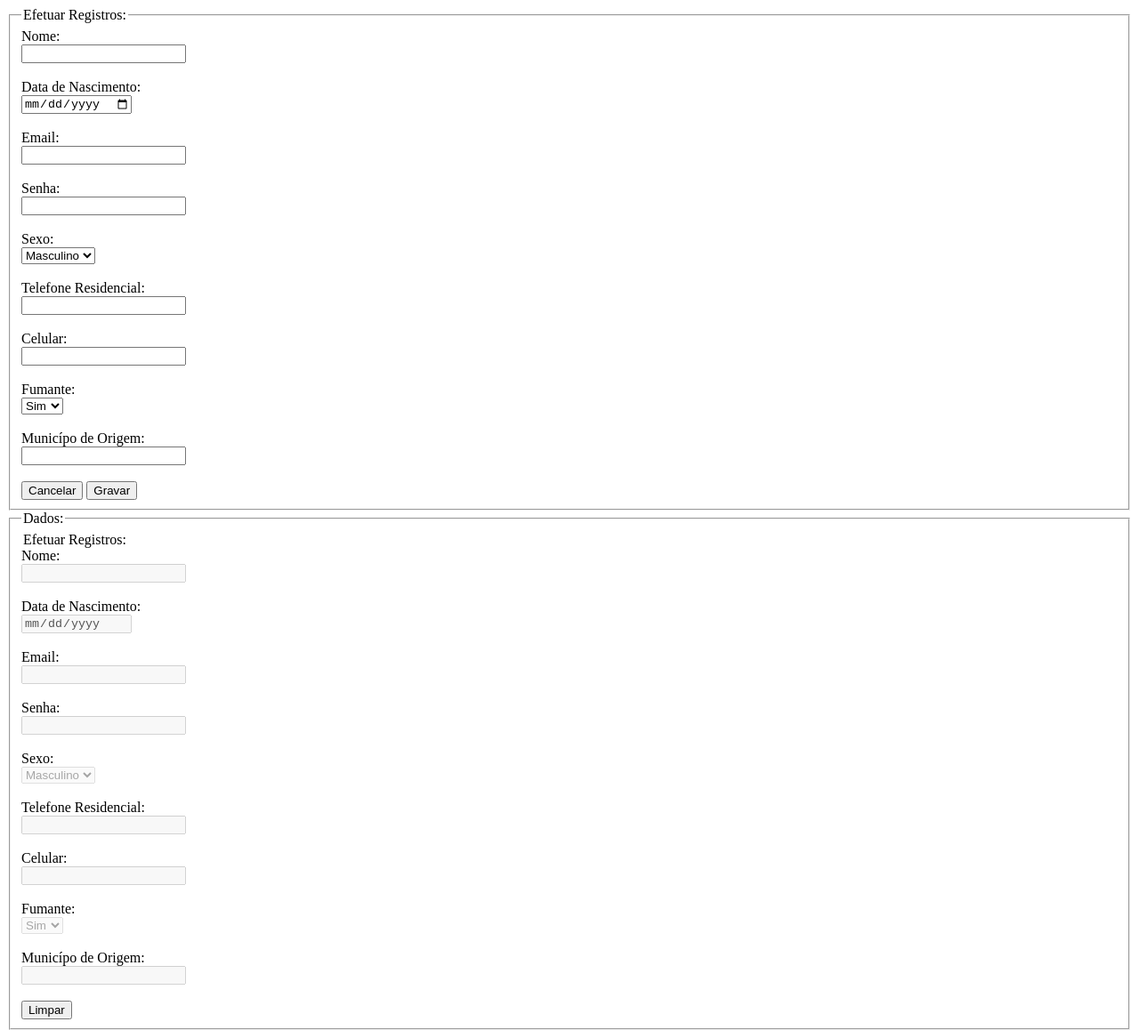
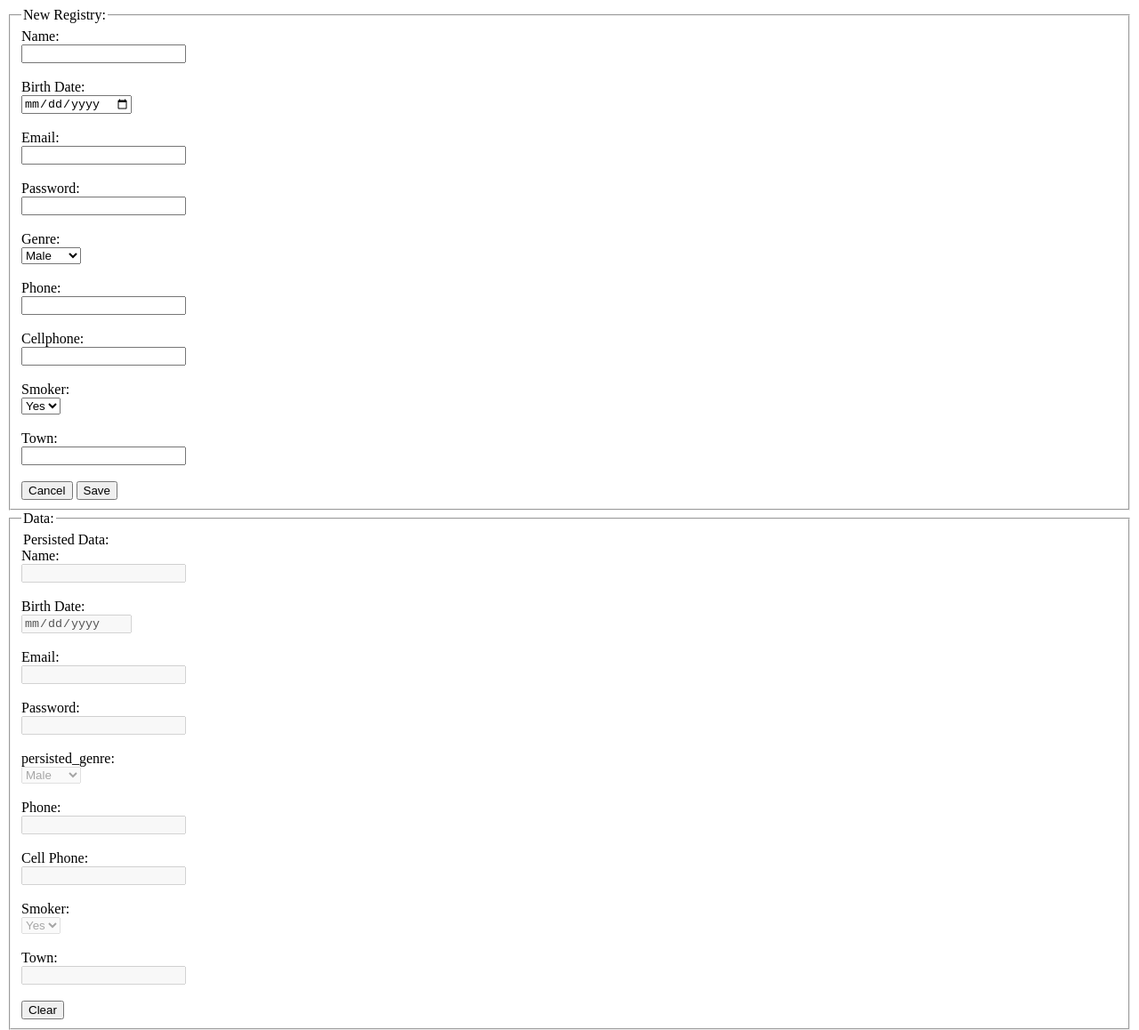
Before and after one commit to matheus511377/topicos-especiais, a plain HTML site: page index.html in a window 1280 px wide. Shown: the whole page at 89% size. Drawn offline with Linux system fonts and the light colour scheme.

Commit message:
chore: form logic

```diff
--- a/index.html
+++ b/index.html
@@ -4,82 +4,78 @@
         <meta charset="UTF-8">
         <meta http-equiv="X-UA-Compatible" content="IE=edge">
         <meta name="viewport" content="width=device-width, initial-scale=1.0">
-        <title>Document</title>
+        <script src="test.js"></script>
+        <title>Form</title>
     </head>
     <body>
         <div class="container" class="line">
             <div class="row">
                 <div class="col-6">
                     <fieldset>
-                        <legend>Efetuar Registros:</legend>
-                        <form>
-                            <label for="nome">Nome:</label><br>
-                            <input type="text" id="nome" name="nome" required>
+                        <legend>New Registry:</legend>
+                        <form id="myForm">
+                            <label for="name">Name:</label><br>
+                            <input type="text" id="name" name="name" required>
                             <br><br>
-                            <label for="data_nascimento">Data de Nascimento:</label><br>
-                            <input type="date" id="data_nascimento"
-                                name="data_nascimento"> <br/><br/>
+                            <label for="birth_date">Birth Date:</label><br>
+                            <input type="date" id="birth_date"
+                                name="birth_date"> <br/><br/>
 
                                     <label for="email">Email:</label><br>
                                     <input type="email" id="email" name="email"
                                         required>
                                     <br/><br/>
 
-                                            <label for="senha">Senha:</label><br>
-                                            <input type="password" id="senha"
-                                                name="senha"> <br/><br/>
-
-                                                    <label for="sexo">Sexo:</label><br>
-                                                    <select name="sexo"
-                                                        id="sexo" required>
+                                            <label for="password">Password:</label><br>
+                                            <input type="password" id="password"
+                                                name="password"> <br/><br/>
+                                                    <label for="genre">Genre:</label><br>
+                                                    <select name="genre"
+                                                        id="genre" required>
                                                         <option
-                                                            value="masculino">Masculino</option>
+                                                            value="male">Male</option>
                                                         <option
-                                                            value="feminino">Feminino</option>
+                                                            value="female">Female</option>
                                                     </select><br><br>
 
                                                     <label
-                                                        for="telefone_residencial">Telefone
-                                                        Residencial:</label><br>
+                                                        for="phone">Phone:</label><br>
                                                     <input type="number"
-                                                        id="telefone_residencial"
-                                                        name="telefone_residencial"
+                                                        id="phone"
+                                                        name="phone"
                                                         required>
                                                     <br/><br/>
 
                                                             <label
-                                                                for="celular">Celular:</label><br>
+                                                                for="cellphone">Cellphone:</label><br>
                                                             <input type="number"
-                                                                id="celular"
-                                                                name="celular"
+                                                                id="cellphone"
+                                                                name="cellphone"
                                                                 required>
                                                             <br/><br/>
 
                                                                     <label
-                                                                        for="fumante">Fumante:</label><br>
+                                                                        for="smoker">Smoker:</label><br>
                                                                     <select
-                                                                        name="fumante"
-                                                                        id="fumante"
+                                                                        name="smoker"
+                                                                        id="smoker"
                                                                         required>
                                                                         <option
-                                                                            value="sim">Sim</option>
+                                                                            value="yes">Yes</option>
                                                                         <option
-                                                                            value="não">Não</option>
+                                                                            value="no">No</option>
                                                                     </select><br><br>
                                                                     <label
-                                                                        for="municipio_origem">Municípo
-                                                                        de
-                                                                        Origem:</label><br>
+                                                                        for="town">Town:</label><br>
                                                                     <input
                                                                         type="text"
-                                                                        id="municipio_origem"
-                                                                        name="municipio_origem"
+                                                                        id="town"
+                                                                        name="town"
                                                                         required>
                                                                     <br/><br/>
                                                                             <div>
-                                                                                <button>Cancelar</button>
-                                                                                <button
-                                                                                    type="submit">Gravar</button>
+                                                                                <button onclick="cleanFormValues()">Cancel</button>
+                                                                                <button type="submit">Save</button>
                                                                             </div>
                                                                         </form>
                                                                     </fieldset>
@@ -87,95 +83,89 @@
                                                                 <div
                                                                     class="col-6">
                                                                     <fieldset>
-                                                                        <legend>Dados:
+                                                                        <legend>Data:
                                                                         </legend>
-                                                                        <legend>Efetuar
-                                                                            Registros:</legend>
+                                                                        <legend>Persisted Data:</legend>
                                                                         <label
-                                                                            for="nome">Nome:</label><br>
+                                                                            for="persisted_name">Name:</label><br>
                                                                         <input
                                                                             type="text"
-                                                                            id="nome"
-                                                                            name="nome"
+                                                                            id="persisted_name"
+                                                                            name="persisted_name"
                                                                             disabled>
                                                                         <br><br>
                                                                         <label
-                                                                            for="data_nascimento">Data
-                                                                            de
-                                                                            Nascimento:</label><br>
+                                                                            for="persisted_birth_date">Birth Date:</label><br>
                                                                         <input
                                                                             type="date"
-                                                                            id="data_nascimento"
-                                                                            name="data_nascimento"
+                                                                            id="persisted_birth_date"
+                                                                            name="persisted_birth_date"
                                                                             disabled>
                                                                         <br/><br/>
                                                                                 <label
-                                                                                    for="email">Email:</label><br>
+                                                                                    for="persisted_email">Email:</label><br>
                                                                                 <input
-                                                                                    type="email"
-                                                                                    id="email"
-                                                                                    name="email"
+                                                                                    type="persisted_email"
+                                                                                    id="persisted_email"
+                                                                                    name="persisted_email"
                                                                                     disabled>
                                                                                 <br/><br/>
                                                                                         <label
-                                                                                            for="senha">Senha:</label><br>
+                                                                                            for="persisted_password">Password:</label><br>
                                                                                         <input
                                                                                             type="password"
-                                                                                            id="senha"
-                                                                                            name="senha"
+                                                                                            id="persisted_password"
+                                                                                            name="persisted_password"
                                                                                             disabled>
                                                                                         <br/><br/>
                                                                                                 <label
-                                                                                                    for="sexo">Sexo:</label><br>
+                                                                                                    for="persisted_genre">persisted_genre:</label><br>
                                                                                                 <select
-                                                                                                    name="sexo"
-                                                                                                    id="sexo"
+                                                                                                    name="persisted_genre"
+                                                                                                    id="persisted_genre"
                                                                                                     disabled>
                                                                                                     <option
-                                                                                                        value="masculino">Masculino</option>
+                                                                                                        value="male">Male</option>
                                                                                                     <option
-                                                                                                        value="feminino">Feminino</option>
+                                                                                                        value="female">Female</option>
                                                                                                 </select><br><br>
                                                                                                 <label
-                                                                                                    for="telefone_residencial">Telefone
-                                                                                                    Residencial:</label><br>
+                                                                                                    for="persisted_phone">Phone:</label><br>
                                                                                                 <input
                                                                                                     type="number"
-                                                                                                    id="telefone_residencial"
-                                                                                                    name="telefone_residencial"
+                                                                                                    id="persisted_phone"
+                                                                                                    name="persisted_phone"
                                                                                                     disabled>
                                                                                                 <br/><br/>
                                                                                                         <label
-                                                                                                            for="celular">Celular:</label><br>
+                                                                                                            for="persisted_cellphone">Cell Phone:</label><br>
                                                                                                         <input
                                                                                                             type="number"
-                                                                                                            id="celular"
-                                                                                                            name="celular"
+                                                                                                            id="persisted_cellphone"
+                                                                                                            name="persisted_cellphone"
                                                                                                             disabled>
                                                                                                         <br/><br/>
                                                                                                                 <label
-                                                                                                                    for="fumante">Fumante:</label><br>
+                                                                                                                    for="persisted_smoker">Smoker:</label><br>
                                                                                                                 <select
-                                                                                                                    name="fumante"
-                                                                                                                    id="fumante"
+                                                                                                                    name="persisted_smoker"
+                                                                                                                    id="persisted_smoker"
                                                                                                                     disabled>
                                                                                                                     <option
-                                                                                                                        value="sim">Sim</option>
+                                                                                                                        value="yes">Yes</option>
                                                                                                                     <option
-                                                                                                                        value="não">Não</option>
+                                                                                                                        value="no">No</option>
                                                                                                                 </select><br><br>
                                                                                                                 <label
-                                                                                                                    for="municipio_origem">Municípo
-                                                                                                                    de
-                                                                                                                    Origem:</label><br>
+                                                                                                                    for="persisted_town">Town:</label><br>
                                                                                                                 <input
                                                                                                                     type="text"
-                                                                                                                    id="municipio_origem"
-                                                                                                                    name="municipio_origem"
+                                                                                                                    id="persisted_town"
+                                                                                                                    name="persisted_town"
                                                                                                                     disabled>
                                                                                                                 <br/><br/>
                                                                                                                         <div>
-                                                                                                                            <button>Limpar</button>
+                                                                                                                            <button onclick="cleanPersistedValues()">Clear</button>
                                                                                                                         </div>
                                                                                                                     </fieldset>
                                                                                                                 </fieldset>
--- a/test.js
+++ b/test.js
@@ -1 +1,29 @@
-console.log('Hello World!');
+const input_ids = [ 'name', 'birth_date', 'email', 'password','genre','phone','cellphone','smoker','town']
+
+window.onload=function(){
+  const element = document.querySelector('form');
+
+  element.addEventListener('submit', event => {
+    event.preventDefault();
+    setFormValues();
+  });
+}
+
+const setFormValues = () => {
+  for(let input_id of input_ids){
+    document.getElementById(`persisted_${input_id}`).value = document.getElementById(input_id).value;
+  }
+}
+
+const cleanFormValues = () => {
+  for(let input_id of input_ids){
+    document.getElementById(input_id).value = '';
+  }
+}
+
+const cleanPersistedValues = () => {
+  for(let input_id of input_ids){
+    document.getElementById(`persisted_${input_id}`).value = '';
+  }
+  cleanFormValues();
+}
```
